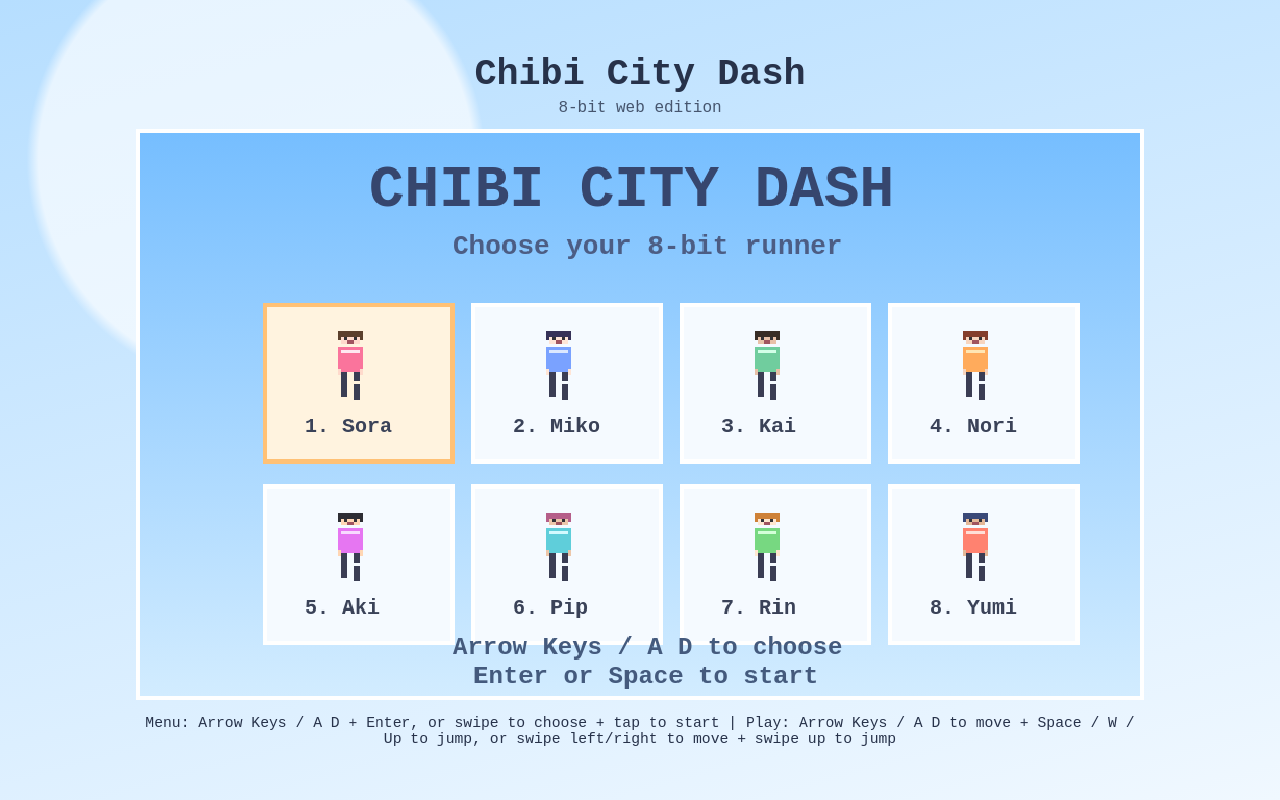
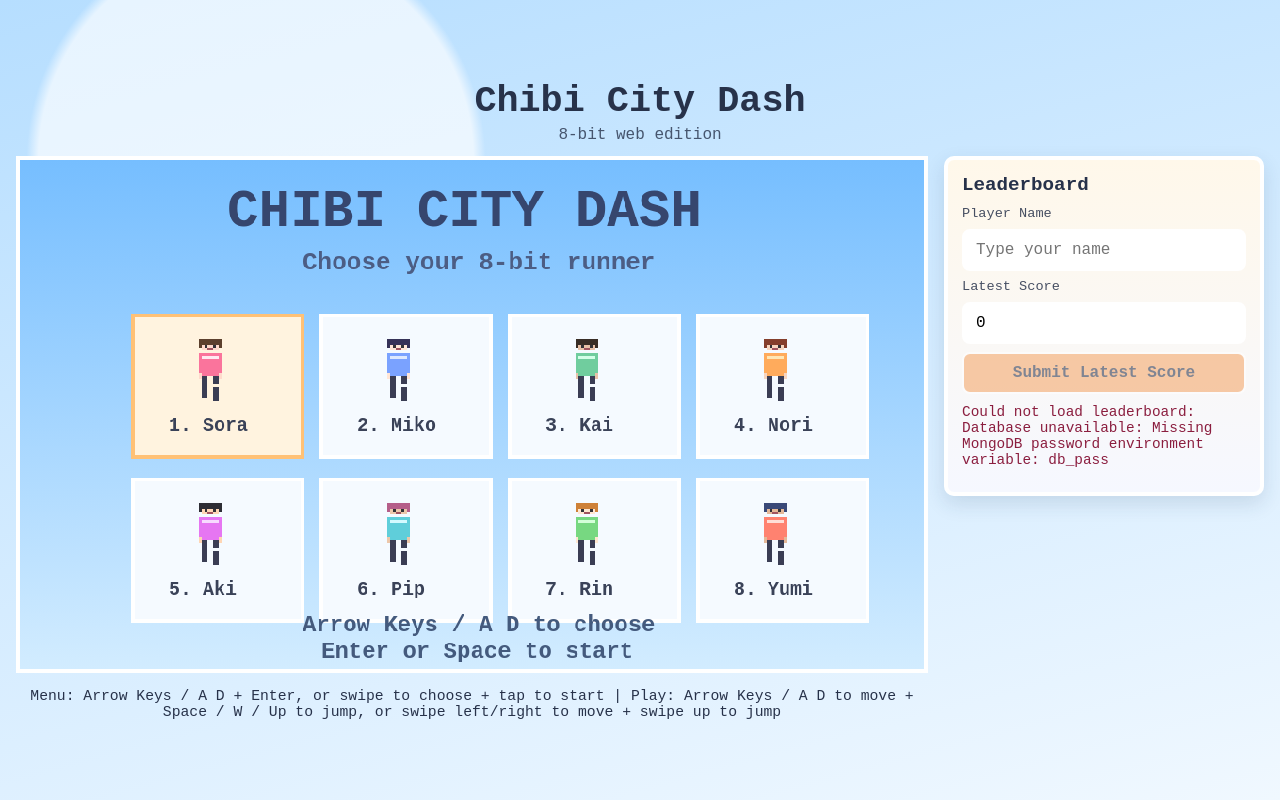
Before and after one commit to simoneb101/gamedev, a Flask app: page / in a window 1280 px wide. Run offline with Flask 3, Linux system fonts and the light colour scheme.

Commit message:
Added leaderboard

```diff
--- a/app.py
+++ b/app.py
@@ -1,8 +1,37 @@
 import os
+from datetime import datetime, timezone
+from urllib.parse import quote_plus
 
-from flask import Flask, render_template
+from flask import Flask, jsonify, render_template, request
+from pymongo import DESCENDING, ASCENDING, MongoClient
+from pymongo.errors import PyMongoError
 
 app = Flask(__name__)
+
+_MONGO_URI_TEMPLATE = "mongodb+srv://sboyd1501_db_user:{password}@cluster0.03biqou.mongodb.net/?appName=Cluster0"
+_mongo_client = None
+_scores_collection = None
+
+
+def _build_mongo_uri():
+    db_pass = os.environ.get("db_pass") or os.environ.get("DB_PASS")
+    if not db_pass:
+        raise RuntimeError("Missing MongoDB password environment variable: db_pass")
+    return _MONGO_URI_TEMPLATE.format(password=quote_plus(db_pass))
+
+
+def _get_scores_collection():
+    global _mongo_client
+    global _scores_collection
+
+    if _scores_collection is not None:
+        return _scores_collection
+
+    _mongo_client = MongoClient(_build_mongo_uri(), serverSelectionTimeoutMS=5000)
+    db = _mongo_client["chibirun"]
+    _scores_collection = db["leaderboard_scores"]
+    _scores_collection.create_index([("score", DESCENDING), ("created_at", ASCENDING)])
+    return _scores_collection
 
 
 @app.route("/")
@@ -10,6 +39,72 @@ def index():
     return render_template("index.html")
 
 
+@app.route("/api/leaderboard", methods=["GET"])
+def get_leaderboard():
+    try:
+        limit = int(request.args.get("limit", 10))
+    except ValueError:
+        return jsonify({"error": "limit must be an integer"}), 400
+
+    limit = max(1, min(limit, 50))
+
+    try:
+        docs = (
+            _get_scores_collection()
+            .find({}, {"_id": 0, "player": 1, "score": 1, "character": 1, "created_at": 1})
+            .sort([("score", DESCENDING), ("created_at", ASCENDING)])
+            .limit(limit)
+        )
+        leaderboard = []
+        for doc in docs:
+            created_at = doc.get("created_at")
+            leaderboard.append(
+                {
+                    "player": doc.get("player", "Unknown"),
+                    "score": int(doc.get("score", 0)),
+                    "character": doc.get("character", ""),
+                    "created_at": created_at.isoformat() if created_at else None,
+                }
+            )
+        return jsonify({"entries": leaderboard}), 200
+    except (RuntimeError, PyMongoError) as exc:
+        return jsonify({"error": f"Database unavailable: {exc}"}), 500
+
+
+@app.route("/api/leaderboard", methods=["POST"])
+def submit_score():
+    data = request.get_json(silent=True) or {}
+    player = str(data.get("player", "")).strip()
+    character = str(data.get("character", "")).strip()
+    score = data.get("score")
+
+    if not player or len(player) > 24:
+        return jsonify({"error": "player must be 1-24 characters"}), 400
+    if character and len(character) > 24:
+        return jsonify({"error": "character must be <= 24 characters"}), 400
+
+    try:
+        score = int(score)
+    except (TypeError, ValueError):
+        return jsonify({"error": "score must be an integer"}), 400
+
+    if score < 0:
+        return jsonify({"error": "score must be >= 0"}), 400
+
+    entry = {
+        "player": player,
+        "score": score,
+        "character": character,
+        "created_at": datetime.now(timezone.utc),
+    }
+
+    try:
+        _get_scores_collection().insert_one(entry)
+        return jsonify({"ok": True}), 201
+    except (RuntimeError, PyMongoError) as exc:
+        return jsonify({"error": f"Database unavailable: {exc}"}), 500
+
+
 if __name__ == "__main__":
     port = int(os.environ.get("PORT", 5000))
     debug = os.environ.get("FLASK_DEBUG", "0") == "1"
--- a/render.yaml
+++ b/render.yaml
@@ -8,3 +8,5 @@ services:
     envVars:
       - key: PYTHON_VERSION
         value: 3.11.11
+      - key: db_pass
+        value: pmiIHM7mwoqpAgjf
--- a/requirements.txt
+++ b/requirements.txt
@@ -1,2 +1,4 @@
 flask>=3.0.0
 gunicorn>=22.0.0
+pymongo[srv]>=4.8.0
+dnspython>=2.6.1
--- a/static/game.js
+++ b/static/game.js
@@ -1,6 +1,12 @@
 (() => {
   const canvas = document.getElementById("game");
   const ctx = canvas.getContext("2d");
+  const scoreForm = document.getElementById("score-form");
+  const playerNameInput = document.getElementById("player-name");
+  const finalScoreInput = document.getElementById("final-score");
+  const submitScoreButton = document.getElementById("submit-score");
+  const scoreStatus = document.getElementById("score-status");
+  const leaderboardList = document.getElementById("leaderboard-list");
 
   const WIDTH = canvas.width;
   const HEIGHT = canvas.height;
@@ -41,6 +47,100 @@
   let selected = 0;
   let world = null;
   let lastTs = performance.now();
+  let pendingScore = null;
+  let pendingCharacter = "";
+
+  function setScoreStatus(message, isError = false) {
+    if (!scoreStatus) return;
+    scoreStatus.textContent = message;
+    scoreStatus.style.color = isError ? "#8b1e3f" : "#27324a";
+  }
+
+  function renderLeaderboard(entries) {
+    if (!leaderboardList) return;
+    leaderboardList.innerHTML = "";
+
+    if (!entries.length) {
+      const item = document.createElement("li");
+      item.textContent = "No scores yet. Be the first!";
+      leaderboardList.appendChild(item);
+      return;
+    }
+
+    entries.forEach((entry, index) => {
+      const item = document.createElement("li");
+      const charTag = entry.character ? ` (${entry.character})` : "";
+      item.textContent = `#${index + 1} ${entry.player}${charTag}: ${entry.score}`;
+      leaderboardList.appendChild(item);
+    });
+  }
+
+  async function loadLeaderboard() {
+    try {
+      const res = await fetch("/api/leaderboard?limit=10");
+      const payload = await res.json();
+      if (!res.ok) {
+        throw new Error(payload.error || "Failed to load leaderboard");
+      }
+      renderLeaderboard(payload.entries || []);
+    } catch (err) {
+      setScoreStatus(`Could not load leaderboard: ${err.message}`, true);
+    }
+  }
+
+  function queueScoreForSubmit(score, character) {
+    pendingScore = score;
+    pendingCharacter = character || "";
+    if (finalScoreInput) finalScoreInput.value = String(score);
+    if (submitScoreButton) submitScoreButton.disabled = false;
+    setScoreStatus("Run complete. Enter your name and submit your score.");
+  }
+
+  async function submitLeaderboardScore(player, score, character) {
+    const res = await fetch("/api/leaderboard", {
+      method: "POST",
+      headers: { "Content-Type": "application/json" },
+      body: JSON.stringify({ player, score, character }),
+    });
+
+    const payload = await res.json();
+    if (!res.ok) {
+      throw new Error(payload.error || "Failed to submit score");
+    }
+  }
+
+  if (scoreForm) {
+    scoreForm.addEventListener("submit", async (e) => {
+      e.preventDefault();
+
+      if (pendingScore === null) {
+        setScoreStatus("Finish a run before submitting.", true);
+        return;
+      }
+
+      const player = playerNameInput ? playerNameInput.value.trim() : "";
+      if (!player) {
+        setScoreStatus("Please enter a player name.", true);
+        return;
+      }
+
+      if (submitScoreButton) submitScoreButton.disabled = true;
+      setScoreStatus("Submitting score...");
+
+      try {
+        await submitLeaderboardScore(player, pendingScore, pendingCharacter);
+        setScoreStatus(`Score submitted for ${player}!`);
+        pendingScore = null;
+        pendingCharacter = "";
+        if (finalScoreInput) finalScoreInput.value = "0";
+        await loadLeaderboard();
+      } catch (err) {
+        setScoreStatus(`Submit failed: ${err.message}`, true);
+      } finally {
+        if (submitScoreButton) submitScoreButton.disabled = pendingScore === null;
+      }
+    });
+  }
 
   class Chibi {
     constructor(palette) {
@@ -256,8 +356,10 @@
   }
 
   function endGame(reason) {
+    if (world.gameOver) return;
     world.gameOver = true;
     world.deathReason = reason;
+    queueScoreForSubmit(world.score | 0, CHARACTERS[selected].name);
   }
 
   function draw() {
@@ -519,5 +621,6 @@
   }
 
   drawMenu();
+  loadLeaderboard();
   requestAnimationFrame(loop);
 })();
--- a/static/styles.css
+++ b/static/styles.css
@@ -19,19 +19,31 @@ body {
 }
 
 .app-shell {
-  width: min(100vw, 1040px);
+  width: min(100vw, 1320px);
   padding: 16px;
+}
+
+.app-grid {
+  display: grid;
+  grid-template-columns: minmax(0, 1fr) 320px;
+  gap: 16px;
+  align-items: start;
+}
+
+.game-panel {
   text-align: center;
 }
 
 h1 {
   margin: 0;
   font-size: clamp(1.4rem, 4vw, 2.3rem);
+  text-align: center;
 }
 
 .subtitle {
   margin: 4px 0 12px;
   opacity: 0.8;
+  text-align: center;
 }
 
 #game {
@@ -47,3 +59,79 @@ h1 {
   margin: 10px 0 0;
   font-size: 0.92rem;
 }
+
+.leaderboard-panel {
+  border: 4px solid #fff;
+  background: linear-gradient(180deg, #fff8ea 0%, #f6f8ff 100%);
+  border-radius: 10px;
+  padding: 14px;
+  text-align: left;
+  box-shadow: 0 8px 20px #213f5c22;
+}
+
+.leaderboard-panel h2 {
+  margin: 0 0 10px;
+  font-size: 1.2rem;
+}
+
+#score-form {
+  display: grid;
+  gap: 8px;
+}
+
+#score-form label {
+  font-size: 0.85rem;
+  opacity: 0.85;
+}
+
+#score-form input,
+#score-form button {
+  font: inherit;
+  border-radius: 8px;
+  border: 2px solid #ffffff;
+  padding: 10px 12px;
+}
+
+#score-form input {
+  background: #fff;
+}
+
+#score-form button {
+  background: var(--accent);
+  color: #1e2842;
+  font-weight: 700;
+  cursor: pointer;
+}
+
+#score-form button:disabled {
+  opacity: 0.55;
+  cursor: not-allowed;
+}
+
+.score-status {
+  min-height: 1.2em;
+  margin: 10px 0;
+  font-size: 0.9rem;
+}
+
+.leaderboard-list {
+  margin: 0;
+  padding-left: 22px;
+  display: grid;
+  gap: 6px;
+}
+
+.leaderboard-list li {
+  font-size: 0.92rem;
+}
+
+@media (max-width: 1050px) {
+  .app-grid {
+    grid-template-columns: 1fr;
+  }
+
+  .leaderboard-panel {
+    max-width: 700px;
+    margin: 0 auto;
+  }
+}
--- a/templates/index.html
+++ b/templates/index.html
@@ -10,8 +10,26 @@
   <main class="app-shell">
     <h1>Chibi City Dash</h1>
     <p class="subtitle">8-bit web edition</p>
-    <canvas id="game" width="960" height="540" aria-label="Chibi City Dash game"></canvas>
-    <p class="help">Menu: Arrow Keys / A D + Enter, or swipe to choose + tap to start | Play: Arrow Keys / A D to move + Space / W / Up to jump, or swipe left/right to move + swipe up to jump</p>
+    <div class="app-grid">
+      <section class="game-panel">
+        <canvas id="game" width="960" height="540" aria-label="Chibi City Dash game"></canvas>
+        <p class="help">Menu: Arrow Keys / A D + Enter, or swipe to choose + tap to start | Play: Arrow Keys / A D to move + Space / W / Up to jump, or swipe left/right to move + swipe up to jump</p>
+      </section>
+      <aside class="leaderboard-panel" aria-label="Leaderboard">
+        <h2>Leaderboard</h2>
+        <form id="score-form" autocomplete="off">
+          <label for="player-name">Player Name</label>
+          <input id="player-name" name="player" type="text" maxlength="24" placeholder="Type your name" required />
+
+          <label for="final-score">Latest Score</label>
+          <input id="final-score" name="score" type="number" min="0" value="0" readonly />
+
+          <button id="submit-score" type="submit" disabled>Submit Latest Score</button>
+        </form>
+        <p id="score-status" class="score-status">Finish a run to unlock score submit.</p>
+        <ol id="leaderboard-list" class="leaderboard-list"></ol>
+      </aside>
+    </div>
   </main>
   <script src="{{ url_for('static', filename='game.js') }}"></script>
 </body>
```
